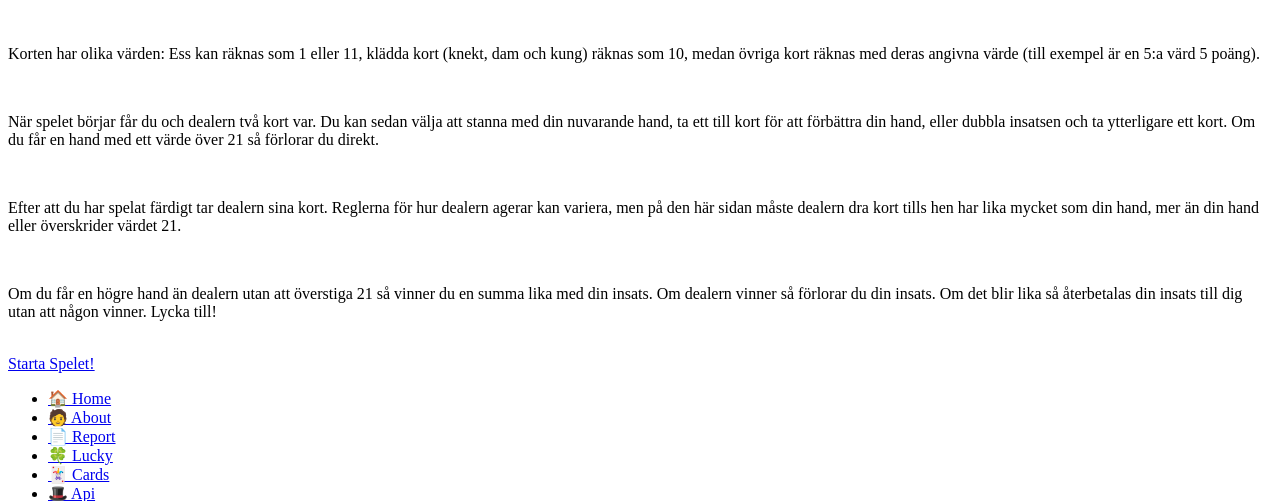
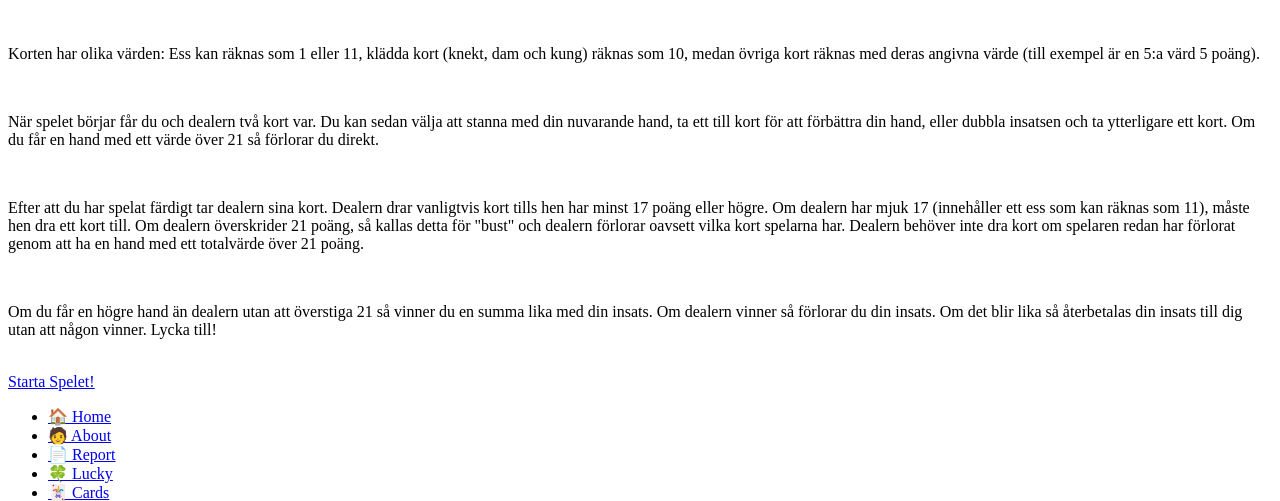
Before and after one commit to Miyarima/mvc, a Symfony app: template templates/game/landing_page.html.twig in a window 1280 px wide. Shown: the part 284-785 px from the top of the page. Run offline with Twig, Linux system fonts and the light colour scheme; the template is opened without the code that fills it, so the values that code supplies are empty; some libraries are stand-ins or nearby versions.

Commit message:
Updated code for PHPmd lvl 6

```diff
--- a/src/Controller/ApiController.php
+++ b/src/Controller/ApiController.php
@@ -103,6 +103,9 @@ class ApiController extends AbstractController
         return $this->apiShuffleDeckPost($cardNames);
     }
 
+    /**
+     * @param string[] $cardNames
+     */
     #[Route("/api/deck/shuffle", name: "api_shuffle_deck_post", methods: ['POST'])]
     public function apiShuffleDeckPost(array $cardNames): Response
     {
--- a/templates/game/landing_page.html.twig
+++ b/templates/game/landing_page.html.twig
@@ -24,10 +24,14 @@
                     får en hand med ett värde över 21 så förlorar du direkt.
                 </p><br>
                 <p>
-                    Efter att du har spelat färdigt tar dealern sina kort. Reglerna för hur
-                    dealern agerar kan variera, men på den här sidan måste dealern dra kort
-                    tills hen har lika mycket som din hand, mer än din hand eller överskrider
-                    värdet 21.
+                    Efter att du har spelat färdigt tar dealern sina kort. Dealern
+                    drar vanligtvis kort tills hen har minst 17 poäng eller högre.
+                    Om dealern har mjuk 17 (innehåller ett ess som kan räknas som 11),
+                    måste hen dra ett kort till. Om dealern överskrider 21 poäng,
+                    så kallas detta för "bust" och dealern förlorar oavsett vilka
+                    kort spelarna har. Dealern behöver inte dra kort om spelaren
+                    redan har förlorat genom att ha en hand med ett totalvärde
+                    över 21 poäng.
                 </p><br>
                 <p>
                     Om du får en högre hand än dealern utan att överstiga 21 så vinner
```
Also changed, not shown: src/Controller/GameController.php (+6 -12 lines), src/Deck/CardHand.php (+10 -0 lines), src/Deck/DeckOfCards.php (+15 -0 lines), src/Game/BlackJack.php (+27 -2 lines), 1 other file.
